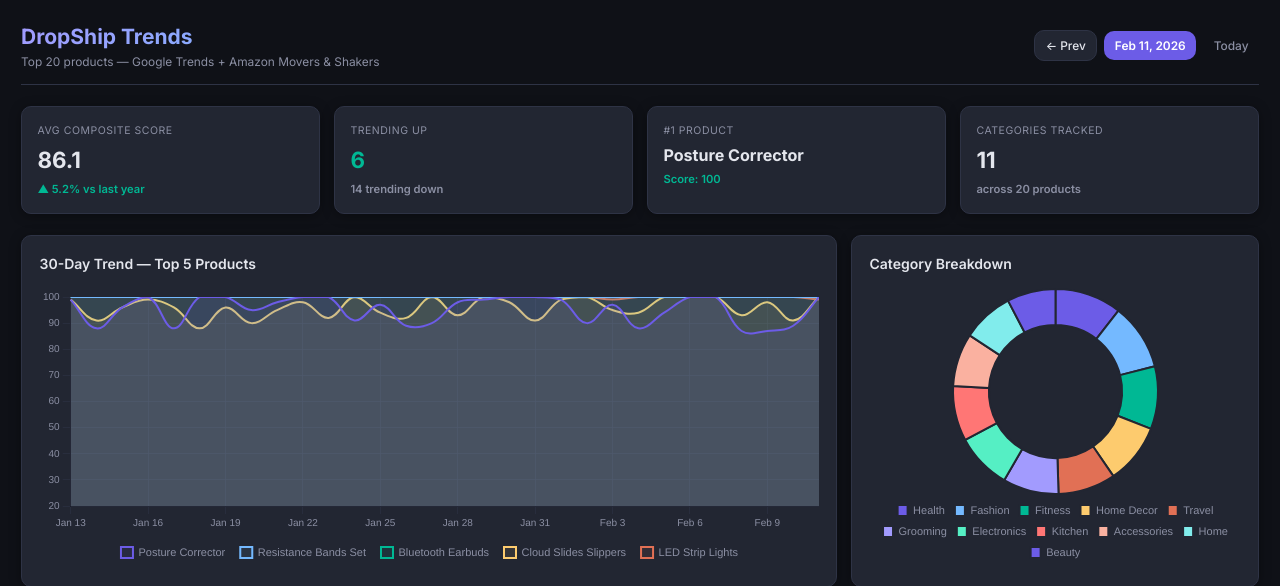
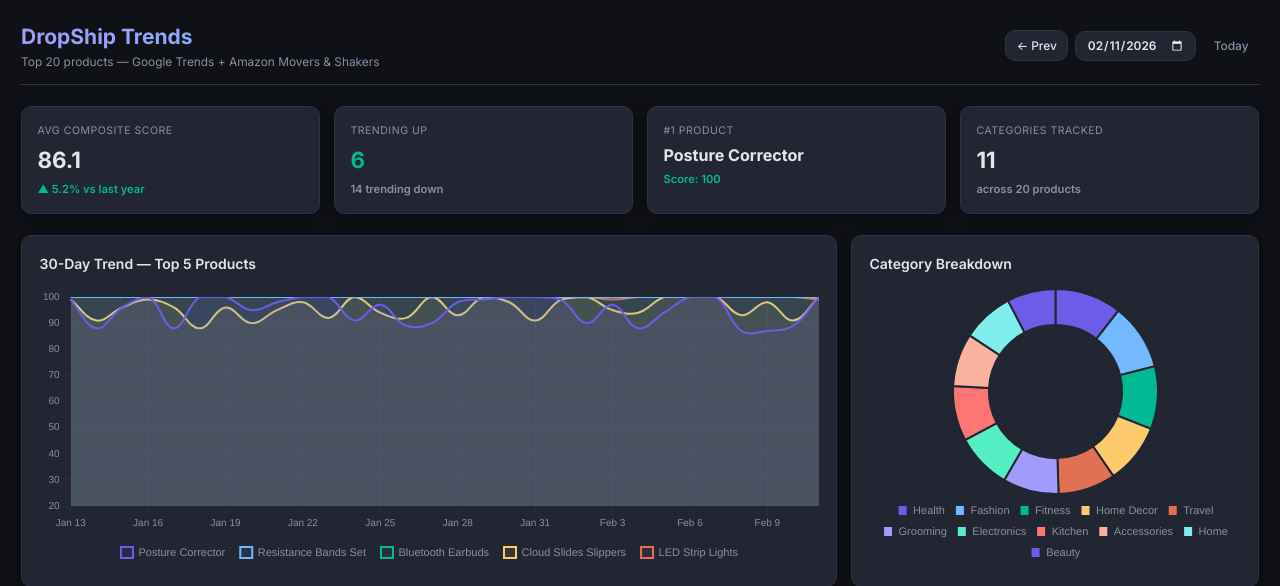
Before and after one commit to Windfell42/dropshiptrends, a PHP site: page / in a window 1280 px wide. Shown: the top 586 px of the page. Run offline with PHP 8.4, Linux system fonts and the light colour scheme.

Commit message:
Add date picker input to dashboard navigation
Replaces the static date label with an HTML date input that navigates
to the selected date on change. Styled to match the dark theme.

https://claude.ai/code/session_01EBWCK83FWoNQuSvKpUxbcb

```diff
--- a/public/css/style.css
+++ b/public/css/style.css
@@ -82,6 +82,26 @@ a:hover { text-decoration: underline; }
 }
 
 .date-nav a:hover { background: var(--border); text-decoration: none; }
+
+.date-picker {
+    background: var(--card);
+    border: 1px solid var(--border);
+    color: var(--text);
+    padding: .4rem .75rem;
+    border-radius: var(--radius);
+    font-family: inherit;
+    font-size: .85rem;
+    font-weight: 600;
+    cursor: pointer;
+    color-scheme: dark;
+    transition: border-color .15s;
+}
+
+.date-picker:hover,
+.date-picker:focus {
+    border-color: var(--accent);
+    outline: none;
+}
 
 .date-nav .current-date {
     background: var(--accent);
--- a/templates/dashboard.php
+++ b/templates/dashboard.php
@@ -20,7 +20,7 @@
         </div>
         <nav class="date-nav">
             <a href="?date=<?= htmlspecialchars($prevDate) ?>">&larr; Prev</a>
-            <span class="current-date"><?= $dt->format('M j, Y') ?></span>
+            <input type="date" class="date-picker" value="<?= htmlspecialchars($selectedDate) ?>" max="<?= $today ?>" onchange="window.location.href='?date='+this.value">
             <?php if ($selectedDate < $today): ?>
                 <a href="?date=<?= htmlspecialchars($nextDate) ?>">Next &rarr;</a>
             <?php else: ?>
```
